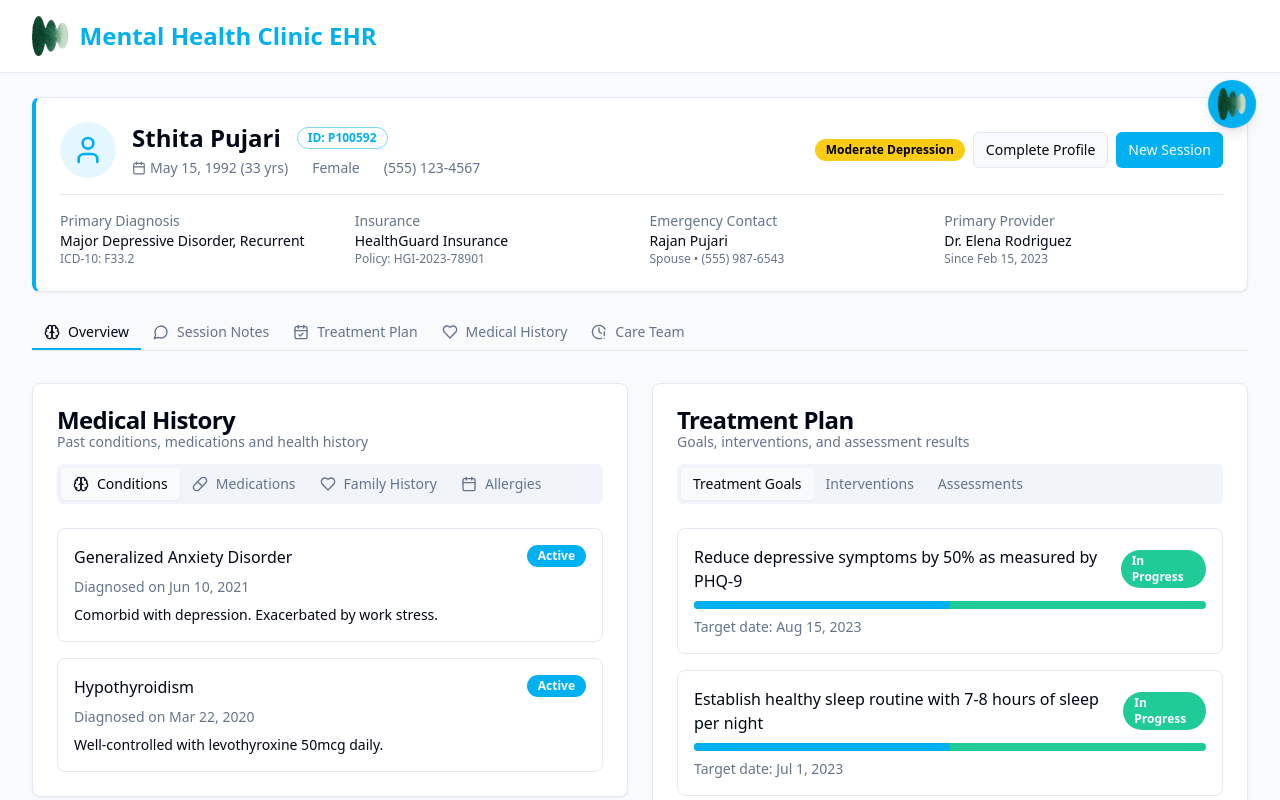
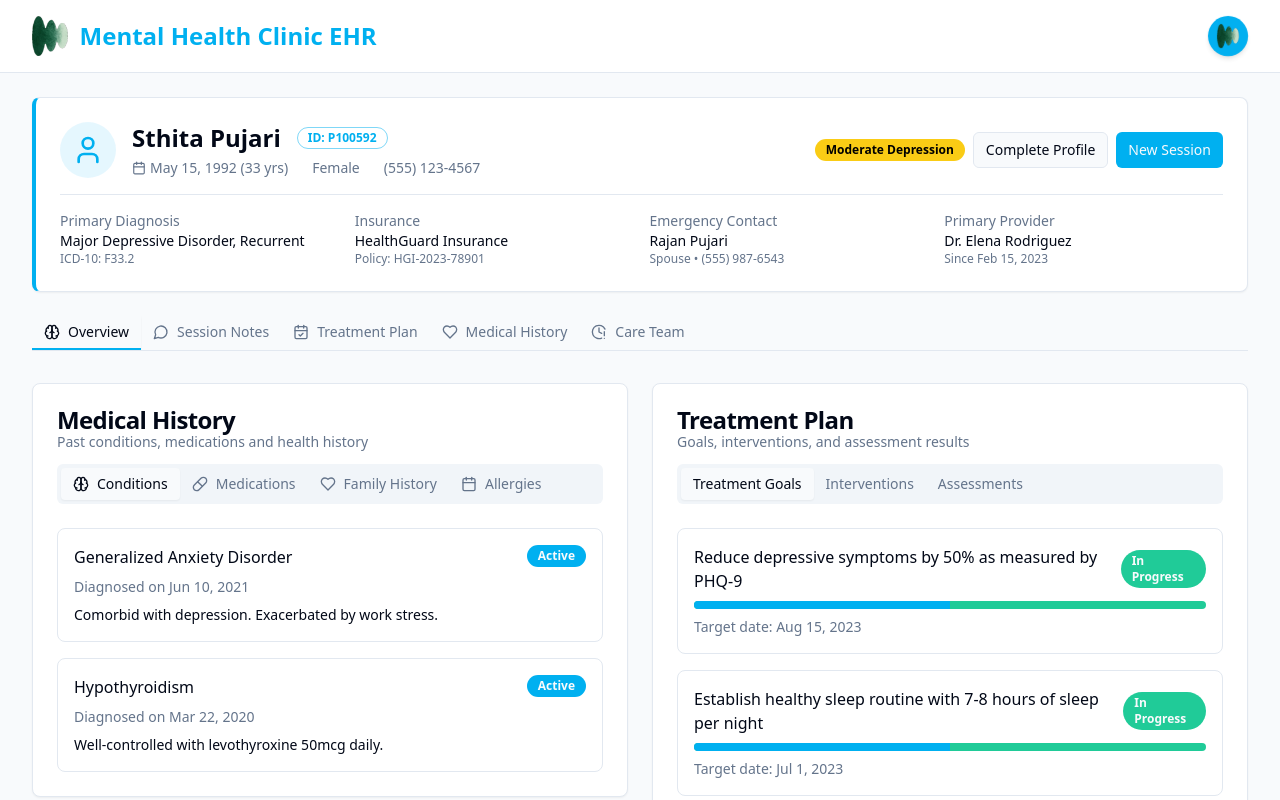
Before and after one commit to mhaihq/sthita-mental-haven, a React (Vite) app: page / in a window 1280 px wide. Shown: the top 800 px of the page. Built offline with nearby package versions, Linux system fonts and the light colour scheme.

Commit message:
Move floating icon to top bar
Move the floating icon to the top bar for better visibility and accessibility.

```diff
--- a/src/pages/Index.tsx
+++ b/src/pages/Index.tsx
@@ -1,4 +1,3 @@
-
 import React, { useState } from 'react';
 import { Tabs, TabsContent, TabsList, TabsTrigger } from "@/components/ui/tabs";
 import { patientData } from '@/data/patientData';
@@ -32,21 +31,18 @@ const Index = () => {
               />
               <h1 className="text-2xl font-bold text-primary">Mental Health Clinic EHR</h1>
             </div>
-          </div>
-        </div>
-      </header>
 
-      {/* Floating sidebar trigger button with Hana logo and pulse animation */}
+            {/* Moved sidebar trigger to header */}
             <Sheet open={isSidebarOpen} onOpenChange={setIsSidebarOpen}>
               <SheetTrigger asChild>
                 <button
-            className="fixed top-20 right-6 z-50 flex items-center justify-center w-12 h-12 bg-primary rounded-full shadow-lg hover:bg-primary/90 transition-colors pulse-animation"
+                  className="flex items-center justify-center w-10 h-10 bg-primary rounded-full shadow-md hover:bg-primary/90 transition-colors pulse-animation"
                   aria-label="Open sidebar"
                 >
                   <img
                     src="/lovable-uploads/8bd12f77-f027-47b9-a41c-a780b6ec54d0.png"
                     alt="Hana Clinic Logo"
-              className="h-8 w-8 object-contain"
+                    className="h-6 w-6 object-contain"
                   />
                 </button>
               </SheetTrigger>
@@ -239,6 +235,9 @@ const Index = () => {
                 </div>
               </SheetContent>
             </Sheet>
+          </div>
+        </div>
+      </header>
 
       <main className="container py-6">
         <PatientHeader patient={patientData} />
```
Lines whose indentation alone changed are shown as unchanged.
